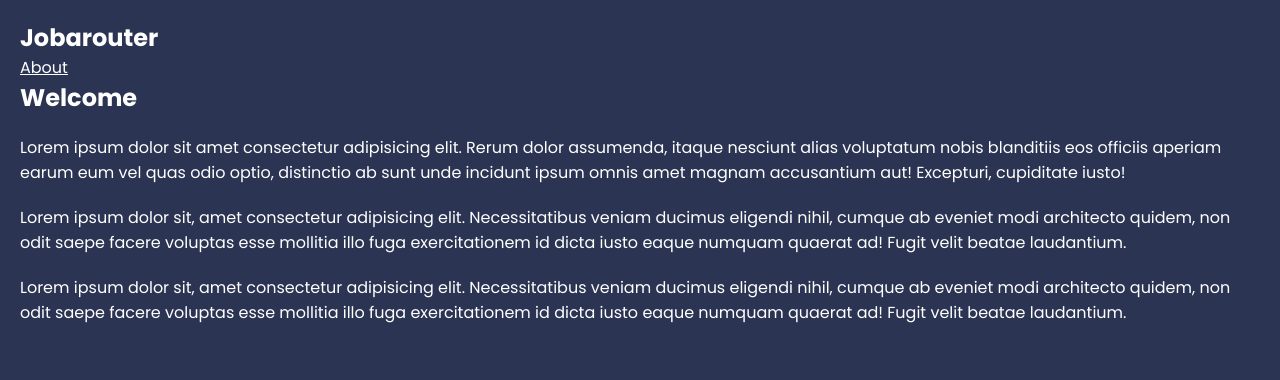
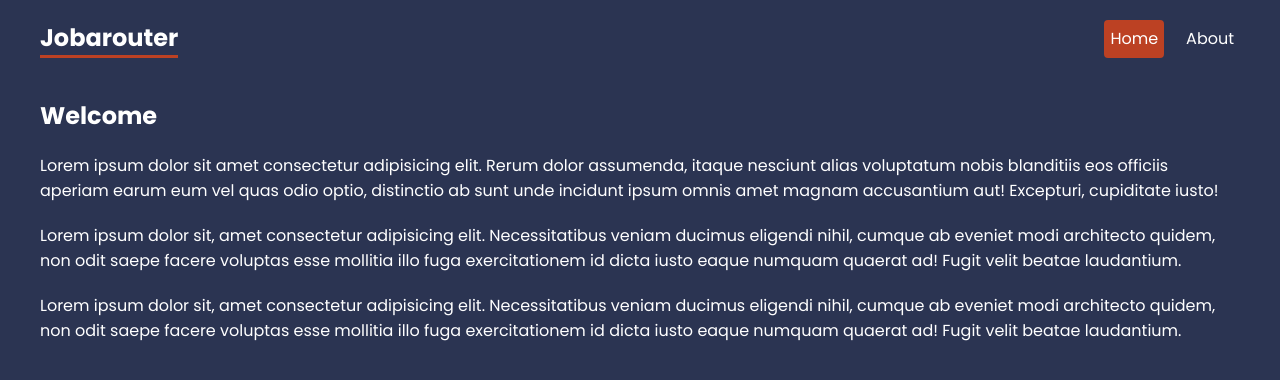
Before and after one commit to BDunnCode/jobarouter, a React (Create React App) app: page / in a window 1280 px wide. Shown: the top 380 px of the page. Built offline with nearby package versions, Linux system fonts and the light colour scheme.

Commit message:
Switching to modernized routing

```diff
--- a/src/App.js
+++ b/src/App.js
@@ -1,26 +1,33 @@
-import { BrowserRouter, Routes, Route, Link, NavLink } from 'react-router-dom'
+import {
+  createBrowserRouter,
+  createRoutesFromElements,
+  Route,
+  RouterProvider
+} from 'react-router-dom'
 
 // pages
 import Home from './pages/Home'
 import About from './pages/About'
 
+// layouts
+import RootLayout from './layouts/RootLayout'
+
+const router = createBrowserRouter(
+  createRoutesFromElements(
+    <Route path="/" element={<RootLayout />}>
+      <Route index element={<Home />} />
+      <Route path="about" element={<About />} />
+      <Route path="help">
+        <Route path="faq" />
+        <Route path="contact" />
+      </Route>
+    </Route>
+  )
+)
+
 function App() {
   return (
-    <BrowserRouter>
-      <header>
-        <nav>
-          <h1>Jobarouter</h1>
-          <Link to="/"></Link>
-          <NavLink to="about">About</NavLink>
-        </nav>
-      </header>
-      <main>
-        <Routes>
-          <Route path="/" element={<Home/>} />
-          <Route path="/about" element={<About />} />
-        </Routes>
-      </main>
-    </BrowserRouter>
+      <RouterProvider router={router} />
   );
 }
 
--- a/src/index.css
+++ b/src/index.css
@@ -28,8 +28,31 @@
 
 /* navbar */
 
+header nav {
+  display: flex;
+  gap: 16px;
+  justify-content: end;
+  max-width: 1200px;
+  margin: 0 auto;
+}
+header nav h1 {
+  margin-right: auto;
+  border-bottom: 3px solid var(--primary)
+}
+header nav a {
+  text-decoration: none;
+  padding: 6px;
+  border-radius: 4px;
+}
+header nav a.active {
+  background: var(--primary);
+}
 
 /* page content */
+  main {
+    max-width: 1200px;
+    margin: 40px auto;
+  }
 
 
 /* help layout */
--- /dev/null
+++ b/src/layouts/HelpLayout.js
@@ -0,0 +1,5 @@
+export default function HelpLayout() {
+  return (
+    <div>HelpLayout</div>
+  )
+}
--- /dev/null
+++ b/src/layouts/RootLayout.js
@@ -0,0 +1,18 @@
+import { NavLink, Outlet } from "react-router-dom"
+
+export default function RootLayout() {
+  return (
+    <div className="root-layout">
+      <header>
+        <nav>
+          <h1>Jobarouter</h1>
+          <NavLink to="/">Home</NavLink>
+          <NavLink to="about">About</NavLink>
+        </nav>
+      </header>
+      <main>
+        <Outlet />
+      </main>
+    </div>
+  )
+}
```
